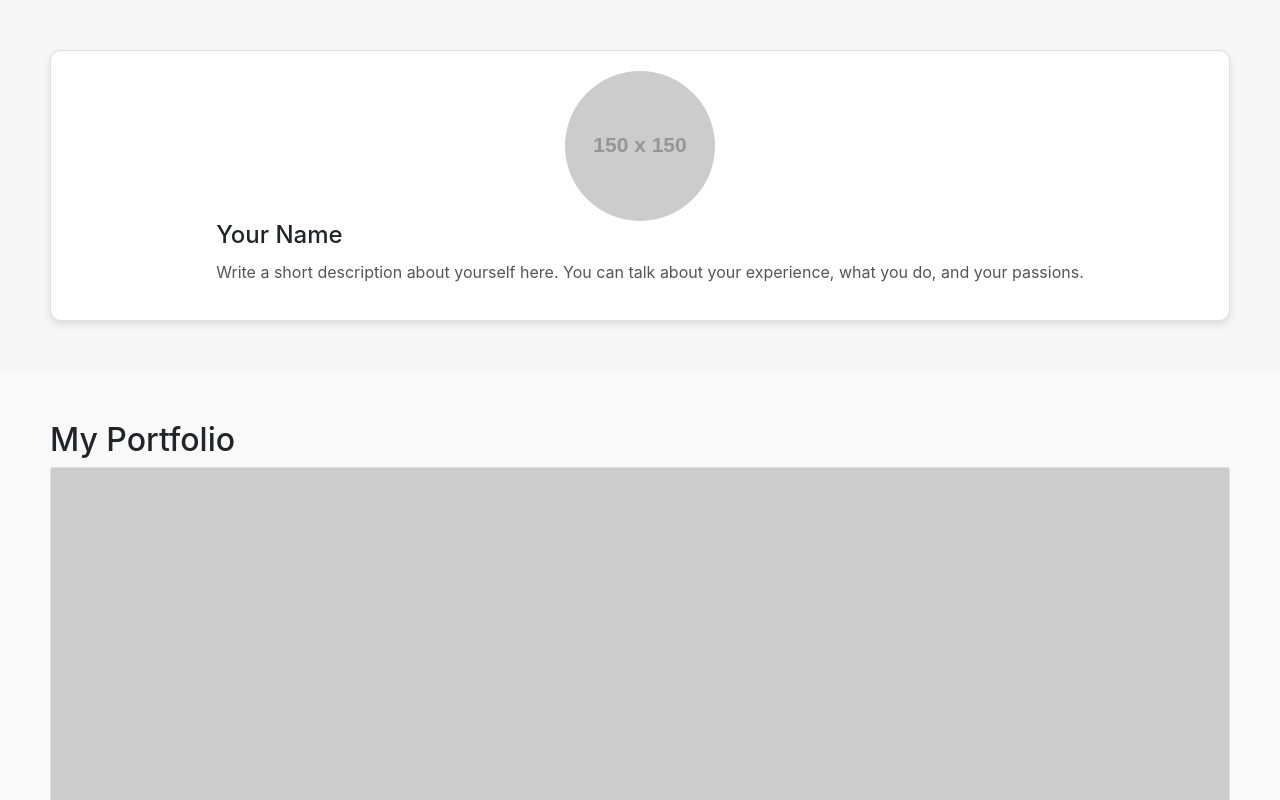
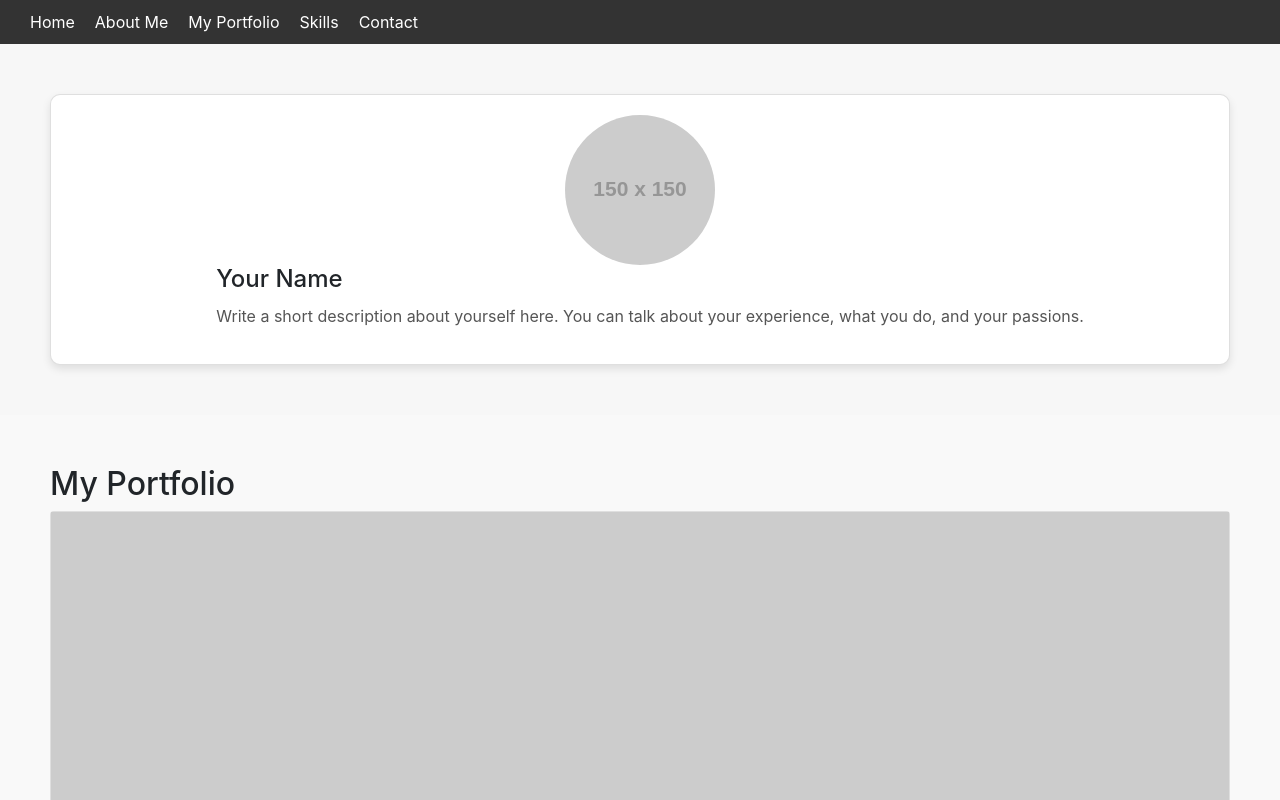
Before and after one commit to kenny-tech/my-portfolio, a React (Create React App) app: page / in a window 1280 px wide. Shown: the top 800 px of the page. Built offline with nearby package versions, Linux system fonts and the light colour scheme.

Commit message:
Added nav bar

```diff
--- a/src/App.tsx
+++ b/src/App.tsx
@@ -2,10 +2,12 @@ import React from 'react';
 import { BrowserRouter as Router, Route, Routes } from 'react-router-dom';
 import Home from './pages/Home';
 import Portfolio from './pages/Portfolio';
+import Navbar from './components/Navbar/Navbar';
 
 const App: React.FC = () => {
   return (
     <Router>
+      <Navbar />
       <Routes>
         <Route path="/" element={<Home />} />
         <Route path="/portfolio" element={<Portfolio />} />
```
